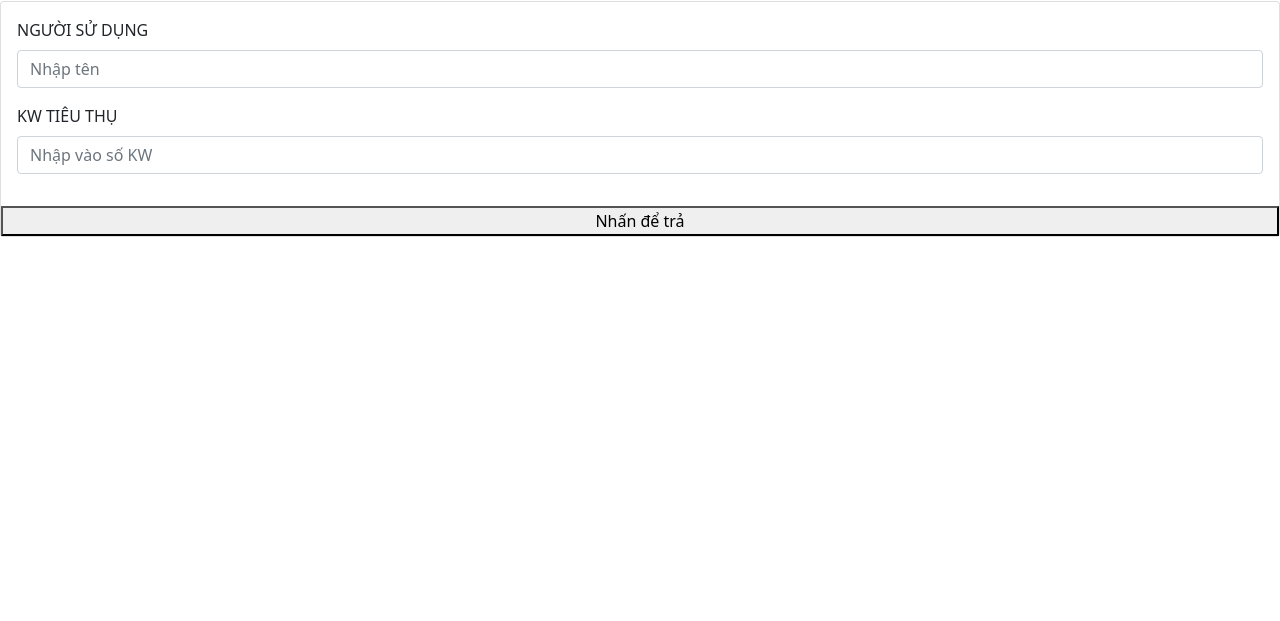
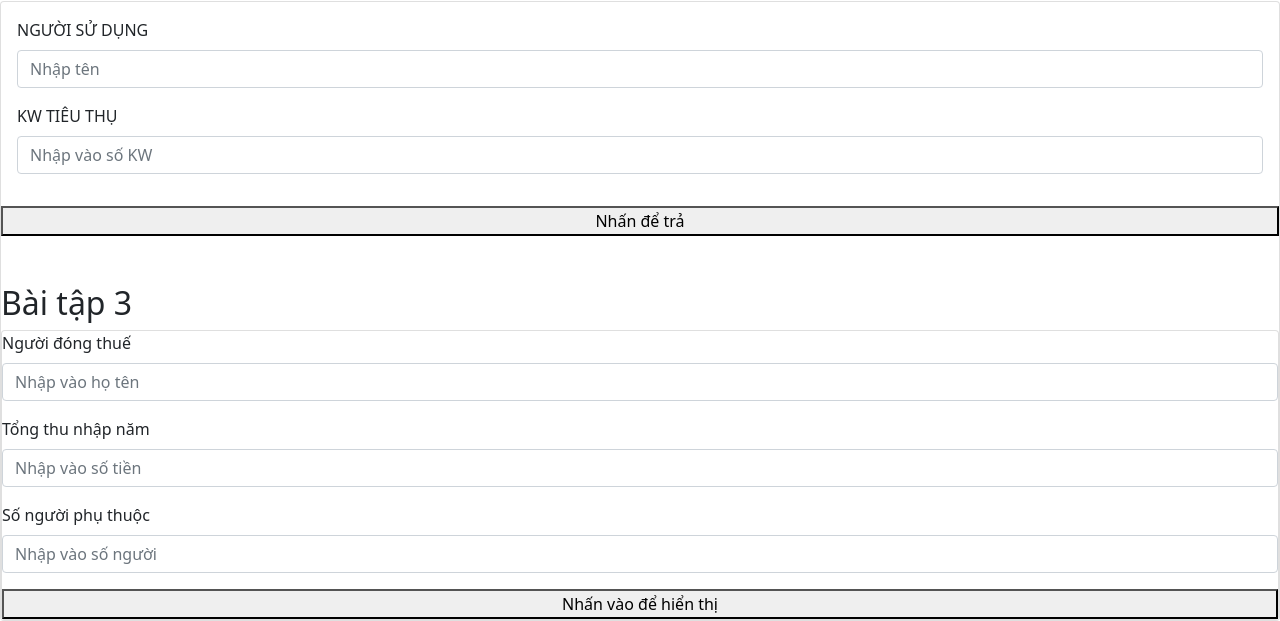
Before and after one commit to KevinVu95/VuTrongNghia_BC27_JS_Buoi6, a plain HTML site: page index.html in a window 1280 px wide. Shown: the part 624-1245 px from the top of the page. Before the commit the page ends 861 px from the top, so only its background shows below. Drawn offline with nearby package versions, Linux system fonts and the light colour scheme.

Commit message:
third change

```diff
--- a/Baitap1_Quanlytuyensinh.js
+++ b/Baitap1_Quanlytuyensinh.js
@@ -52,3 +52,5 @@ function inputOption() {
   }
   // }
 }
+
+// Output: Gọi hàm tính đã được xử lý
--- /dev/null
+++ b/Baitap3_Tinhthuethunhapcanhan.js
@@ -0,0 +1,12 @@
+
+
+
+
+    var fullName = document.getElementById('fullName').value;
+    var totalSalary = +document.getElementById('totalSalary').value;
+    var noJobMember = +document.getElementById('noJobMember').value;
+
+    function personTax(totalTax){
+        var totalTax = 0;
+        if()
+    }
--- a/index.html
+++ b/index.html
@@ -69,6 +69,27 @@
       <div id="getTotalPrice" style="display:'none'"></div>
 
 
+    <br />
+    <br />
+
+
+      <h2>Bài tập 3</h2>
+      <div class="card">
+        <div class="mb-3">
+          <label for="fullName" class="form-label">Người đóng thuế</label>
+          <input type="text" id="fullName" class="form-control" placeholder="Nhập vào họ tên" >
+        </div>
+        <div class="mb-3">
+          <label for="totalSalary" class="form-label">Tổng thu nhập năm</label>
+          <input type="text" id="totalSalary" class="form-control" placeholder="Nhập vào số tiền">
+        </div>
+        <div class="mb-3">
+          <label for="noJobMember" class="form-label">Số người phụ thuộc</label>
+          <input type="text" id="noJobMember" class="form-control" placeholder="Nhập vào số người">
+        </div>
+        <button onclick="personTax()">Nhấn vào để hiển thị</button>
+        <div id="getTax" style="display: 'none'"></div>
+        </div>
 
 
 
@@ -77,5 +98,6 @@
     <script src="https://cdn.jsdelivr.net/npm/bootstrap@5.0.2/dist/js/bootstrap.min.js" integrity="sha384-cVKIPhGWiC2Al4u+LWgxfKTRIcfu0JTxR+EQDz/bgldoEyl4H0zUF0QKbrJ0EcQF" crossorigin="anonymous"></script>
     <script src="./Baitap1_Quanlytuyensinh.js"></script>
     <script src="./Baitap2_Tinhtiendien.js"></script>
+    <script src="./Baitap3_Tinhthuethunhapcanhan.js"></script>
   </body>
 </html>
```
